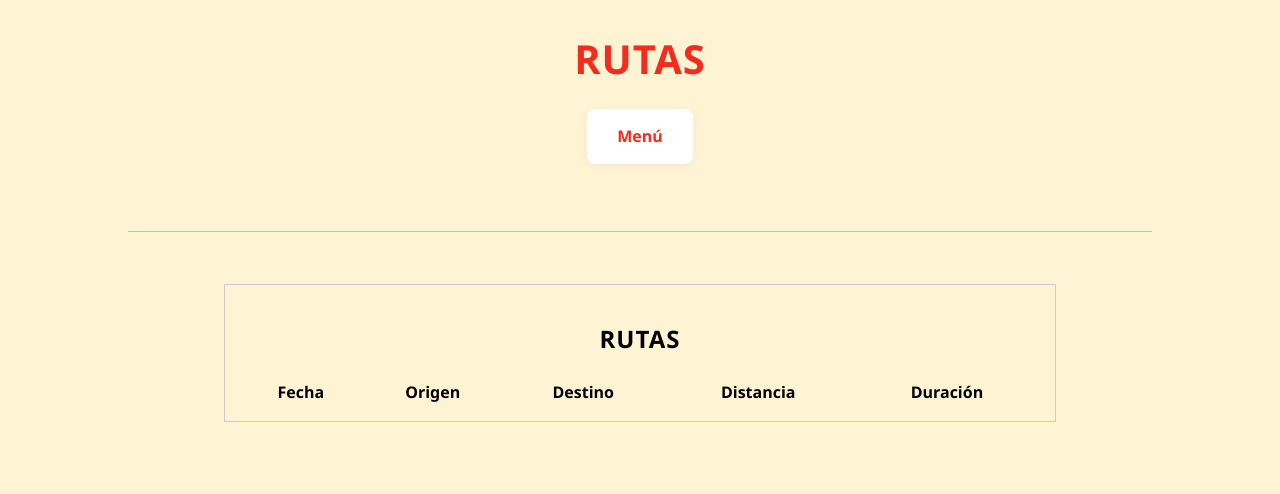
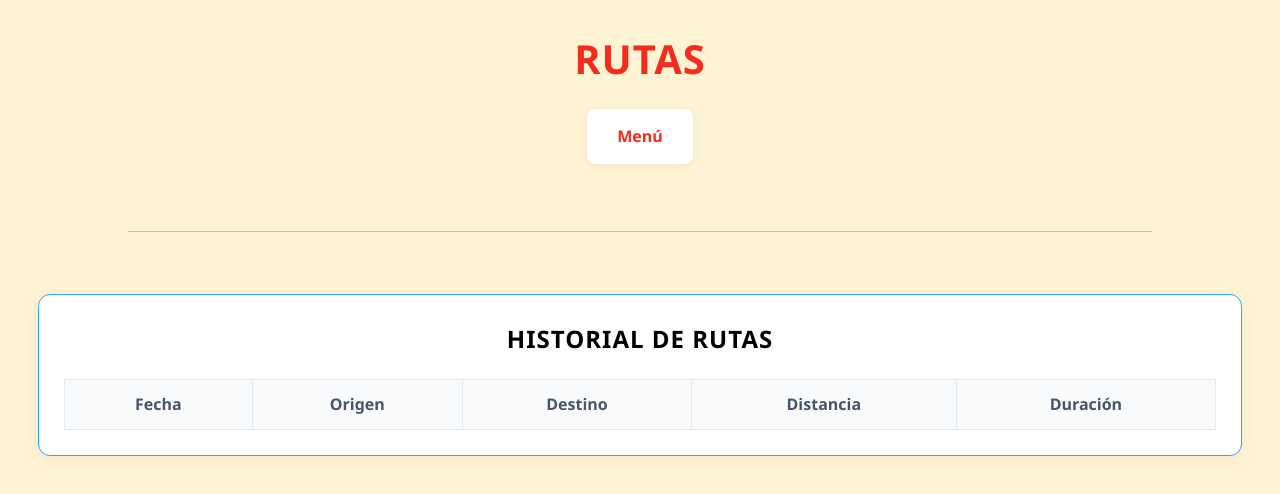
Before and after one commit to JhonzlyckCoding/arquitectura-orientada-serv, a website: page rutas.html in a window 1280 px wide. Drawn offline with Linux system fonts and the light colour scheme.

Commit message:
Descripcion mejorada y rutas

```diff
--- a/rutas.html
+++ b/rutas.html
@@ -1,4 +1,4 @@
- <!DOCTYPE html>
+<!DOCTYPE html>
 <html>
 <head>
     <title>Dprisa - Rutas</title>
@@ -24,9 +24,10 @@
 </header>
 
 <hr>
-<div id="contenedor-reportes" style="border: 1px solid #ccc; padding: 15px; margin-top: 20px;text-align: center;">
-  <h2>Rutas</h2>
-  <table id="tabla-rutas" style="width:100%; border-collapse: collapse; margin-top:10px;">
+
+<div class="contenedor-rutas-tarjeta">
+  <h2>Historial de Rutas</h2>
+  <table id="tabla-rutas" class="tabla-rutas-diseno">
     <thead>
       <tr>
         <th>Fecha</th>
--- a/styles.css
+++ b/styles.css
@@ -300,3 +300,77 @@ textarea:focus {
             background-color: #c0392b;
             transform: none; /* No se mueve al hacer hover */
         }
+        /* ==========================================
+   ESTILOS DE SEGURIDAD PARA LA TABLA DE RUTAS
+   ========================================== */
+
+/* Fuerza al contenedor a comportarse como una tarjeta elegante centrada */
+.contenedor-rutas-tarjeta {
+    background-color: var(--white, #ffffff) !important;
+    border: 1px solid var(--color-tan, #ccc) !important;
+    border-radius: 12px !important;
+    box-shadow: 0 4px 15px rgba(0, 0, 0, 0.05) !important;
+    max-width: 90% !important;
+    margin: 30px auto !important;
+    padding: 25px !important;
+    text-align: center !important;
+    display: block !important;
+}
+
+.contenedor-rutas-tarjeta h2 {
+    margin-top: 0 !important;
+    margin-bottom: 20px !important;
+    color: var(--color-dark-brown, #333) !important;
+}
+
+/* Fuerza el comportamiento de tabla real */
+.tabla-rutas-diseno {
+    display: table !important;
+    width: 100% !important;
+    border-collapse: collapse !important;
+    margin-top: 15px !important;
+}
+
+.tabla-rutas-diseno thead {
+    display: table-header-group !important;
+}
+
+.tabla-rutas-diseno tbody {
+    display: table-row-group !important;
+}
+
+/* Fuerza a las filas a ser filas reales */
+.tabla-rutas-diseno tr {
+    display: table-row !important;
+}
+
+/* Estiliza y fuerza a las celdas a alinearse en columnas */
+.tabla-rutas-diseno th,
+.tabla-rutas-diseno td {
+    display: table-cell !important;
+    padding: 12px 10px !important;
+    border: 1px solid #e2e8f0 !important;
+    text-align: center !important;
+    vertical-align: middle !important;
+}
+
+/* Encabezados con fondo gris suave estético */
+.tabla-rutas-diseno th {
+    background-color: #f8fafc !important;
+    color: #475569 !important;
+    font-weight: bold !important;
+}
+
+/* Filas de datos con fondo blanco */
+.tabla-rutas-diseno td {
+    background-color: #ffffff !important;
+    color: #334155 !important;
+}
+.textarea-autorizable {
+    min-height: 100px;  /* Altura mínima inicial */
+    max-height: 350px;  /* Límite máximo para no romper la pantalla */
+    overflow-y: hidden; /* Oculta la barra de desplazamiento interna fea */
+    resize: none;       /* Desactiva el tirador manual de la esquina para evitar romper el diseño */
+    box-sizing: border-box;
+    transition: height 0.1s ease; /* Transición rápida para que se sienta suave al escribir */
+}
```
Also changed, not shown: registroreporte.html (+14 -3 lines).
